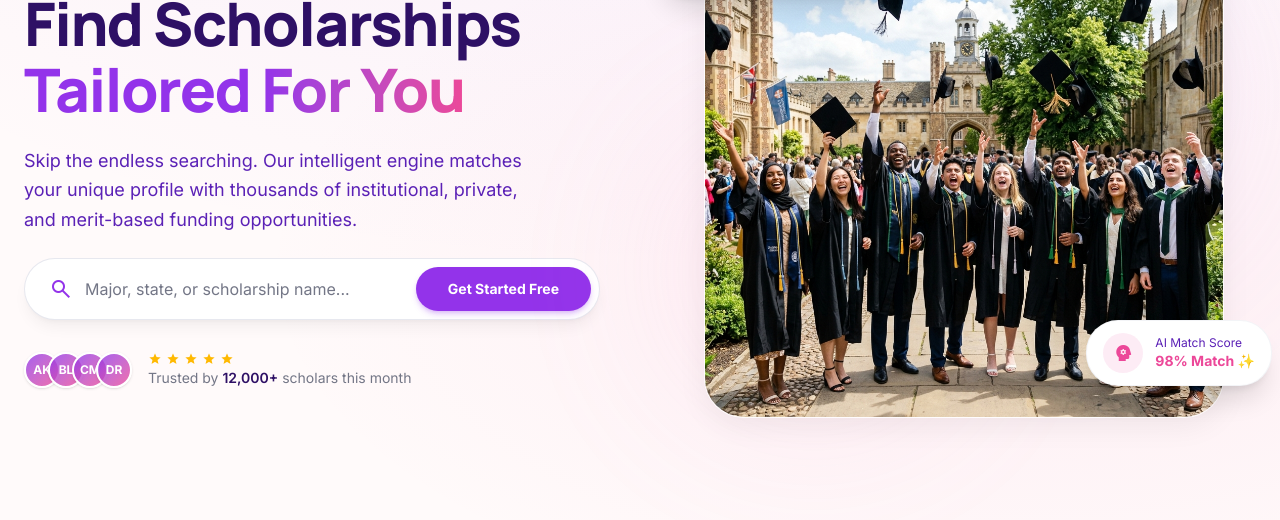
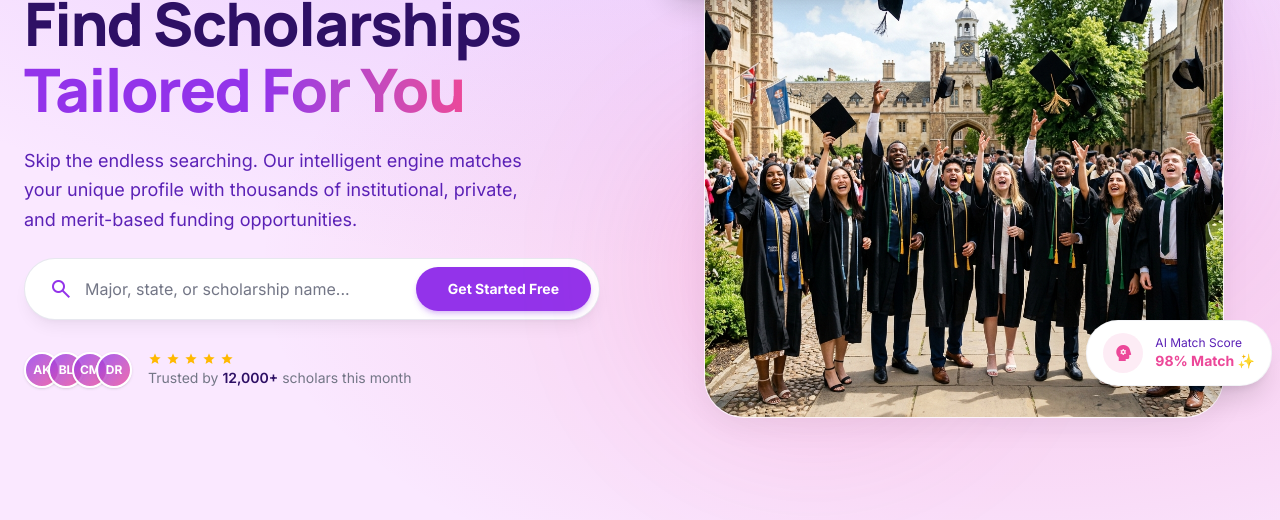
Before and after one commit to Sridharn97/ScholarQuest, a Next.js app in the folder ScholarQuest/: page / in a window 1280 px wide. Shown: the part 196-716 px from the top of the page. Built offline with nearby package versions, Linux system fonts and the light colour scheme; no server answers.

Commit message:
New Change

```diff
--- a/ScholarQuest/app/(admin)/provider/page.jsx
+++ b/ScholarQuest/app/(admin)/provider/page.jsx
@@ -21,7 +21,7 @@ export default function ProviderDashboard() {
   return (
     <div>
       {toast && (
-        <div className="fixed top-6 right-6 z-50 bg-green-600 text-white px-5 py-3 rounded-2xl shadow-xl flex items-center gap-2 font-label-md">
+        <div className="fixed top-6 right-6 z-50 bg-success text-on-success px-5 py-3 rounded-2xl shadow-xl flex items-center gap-2 font-label-md">
           <span className="material-symbols-outlined" style={{ fontSize: '20px' }}>check_circle</span>
           {toast}
         </div>
--- a/ScholarQuest/app/(admin)/provider/scholarships/new/page.jsx
+++ b/ScholarQuest/app/(admin)/provider/scholarships/new/page.jsx
@@ -321,7 +321,7 @@ export default function PostScholarshipPage() {
                     <button
                       type="button"
                       onClick={() => addQuestion(section.id)}
-                      className="font-label-md text-primary hover:text-primary-dark flex items-center gap-1.5 py-2 px-3 hover:bg-primary/5 rounded-lg transition-colors"
+                      className="font-label-md text-primary hover:text-on-primary-fixed-variant flex items-center gap-1.5 py-2 px-3 hover:bg-primary/5 rounded-lg transition-colors"
                     >
                       <span className="material-symbols-outlined" style={{ fontSize: '18px' }}>add</span>
                       Add Question
--- a/ScholarQuest/app/(student)/discovery/page.jsx
+++ b/ScholarQuest/app/(student)/discovery/page.jsx
@@ -187,7 +187,7 @@ export default function DiscoveryPage() {
                           </div>
                           <div>
                             <p className="text-[10px] text-on-surface-variant uppercase tracking-wider font-bold mb-0.5">Match Score</p>
-                            <p className={`font-headline-md text-base font-extrabold ${isFeatured ? 'text-primary' : 'text-green-600'}`}>
+                            <p className={`font-headline-md text-base font-extrabold ${isFeatured ? 'text-primary' : 'text-success'}`}>
                               {s.match || '90%'}
                             </p>
                           </div>
--- a/ScholarQuest/app/globals.css
+++ b/ScholarQuest/app/globals.css
@@ -6,8 +6,8 @@
   --color-primary: #9333ea; /* Purple-600 */
   --color-secondary: #ec4899; /* Pink-500 */
   --color-tertiary: #f59e0b; /* Amber-500 */
-  --color-background: #fffafa; /* Extremely faint pink/purple background */
-  --color-surface: #fffafa;
+  --color-background: #fae8ff; /* Stronger fuchsia/pink background for even better visibility */
+  --color-surface: #fae8ff;
   --color-surface-bright: #ffffff;
   --color-surface-dim: #f3e8ff;
   --color-surface-container-lowest: #ffffff;
@@ -50,6 +50,21 @@
   --color-error-container: #ffdad6;
   --color-on-error: #ffffff;
   --color-on-error-container: #93000a;
+
+  --color-success: #15803d; /* green-700 */
+  --color-success-container: #dcfce7; /* green-100 */
+  --color-on-success: #ffffff;
+  --color-on-success-container: #14532d; /* green-900 */
+
+  --color-warning: #b45309; /* amber-700 */
+  --color-warning-container: #fef3c7; /* amber-100 */
+  --color-on-warning: #ffffff;
+  --color-on-warning-container: #78350f; /* amber-900 */
+
+  --color-info: #1d4ed8; /* blue-700 */
+  --color-info-container: #dbeafe; /* blue-100 */
+  --color-on-info: #ffffff;
+  --color-on-info-container: #1e3a8a; /* blue-900 */
 
   /* Spacing */
   --spacing-gutter: 24px;
@@ -181,6 +196,26 @@
     --color-inverse-on-surface: #f9fafb;
     --color-outline: #9ca3af;
     --color-outline-variant: #d1d5db;
+
+    --color-error: #ba1a1a;
+    --color-error-container: #ffdad6;
+    --color-on-error: #ffffff;
+    --color-on-error-container: #93000a;
+
+    --color-success: #059669; /* emerald-600 */
+    --color-success-container: #d1fae5; /* emerald-100 */
+    --color-on-success: #ffffff;
+    --color-on-success-container: #064e3b; /* emerald-900 */
+
+    --color-warning: #d97706; /* amber-600 */
+    --color-warning-container: #fef3c7; /* amber-100 */
+    --color-on-warning: #ffffff;
+    --color-on-warning-container: #78350f; /* amber-900 */
+
+    --color-info: #2563eb; /* blue-600 */
+    --color-info-container: #dbeafe; /* blue-100 */
+    --color-on-info: #ffffff;
+    --color-on-info-container: #1e3a8a; /* blue-900 */
   }
 }
 
--- a/ScholarQuest/app/page.jsx
+++ b/ScholarQuest/app/page.jsx
@@ -54,7 +54,7 @@ export default function LandingPage() {
       <Navbar />
 
       {/* ======================== HERO ======================== */}
-      <section className="relative overflow-hidden pt-16 pb-24 px-6" style={{ background: 'radial-gradient(ellipse 80% 60% at 50% -10%, rgba(168,85,247,0.08), transparent), radial-gradient(ellipse 60% 40% at 80% 50%, rgba(236,72,153,0.07), transparent)' }}>
+      <section className="relative overflow-hidden pt-16 pb-24 px-6" style={{ background: 'radial-gradient(ellipse 80% 60% at 50% -10%, rgba(168,85,247,0.25), transparent), radial-gradient(ellipse 60% 40% at 80% 50%, rgba(236,72,153,0.20), transparent)' }}>
         <div className="max-w-7xl mx-auto">
           <div className="grid grid-cols-1 lg:grid-cols-2 gap-16 items-center min-h-[580px]">
 
@@ -130,8 +130,8 @@ export default function LandingPage() {
             {/* Right — Hero Image */}
             <div className="relative hidden lg:flex items-center justify-center">
               {/* Colorful floating orbs behind hero image */}
-              <div className="absolute top-[-10%] right-[-10%] w-[500px] h-[500px] rounded-full opacity-40 filter blur-[80px]" style={{ background: 'radial-gradient(circle, rgba(216,180,254,0.6) 0%, rgba(216,180,254,0) 70%)' }} />
-              <div className="absolute bottom-[-10%] left-[-10%] w-[400px] h-[400px] rounded-full opacity-40 filter blur-[80px]" style={{ background: 'radial-gradient(circle, rgba(249,168,212,0.6) 0%, rgba(249,168,212,0) 70%)' }} />
+              <div className="absolute top-[-10%] right-[-10%] w-[500px] h-[500px] rounded-full opacity-50 filter blur-[80px]" style={{ background: 'radial-gradient(circle, rgba(168,85,247,0.5) 0%, rgba(168,85,247,0) 70%)' }} />
+              <div className="absolute bottom-[-10%] left-[-10%] w-[400px] h-[400px] rounded-full opacity-50 filter blur-[80px]" style={{ background: 'radial-gradient(circle, rgba(236,72,153,0.5) 0%, rgba(236,72,153,0) 70%)' }} />
 
               <div className="relative w-full aspect-square max-w-[520px] rounded-3xl overflow-hidden border border-white/60 shadow-[0_8px_30px_rgb(0,0,0,0.06)] bg-white/40 backdrop-blur-md flex items-center justify-center p-4">
                 <Image
@@ -239,7 +239,7 @@ export default function LandingPage() {
               </Link>
             </div>
             <div className="relative h-72 lg:h-full min-h-[360px] flex items-center justify-center p-8 bg-gradient-to-br from-[#faf5ff] via-[#fdf2f8] to-[#fffbeb]">
-              <div className="absolute top-[-10%] right-[-10%] w-[300px] h-[300px] rounded-full opacity-40 filter blur-[60px]" style={{ background: 'radial-gradient(circle, rgba(216,180,254,0.5) 0%, rgba(216,180,254,0) 70%)' }} />
+              <div className="absolute top-[-10%] right-[-10%] w-[300px] h-[300px] rounded-full opacity-50 filter blur-[60px]" style={{ background: 'radial-gradient(circle, rgba(168,85,247,0.5) 0%, rgba(168,85,247,0) 70%)' }} />
               <Image src="/ai_matcher_new_realistic.png" alt="AI Scholarship Matching" fill sizes="(max-width: 1024px) 100vw, 48vw" className="object-cover rounded-3xl p-4 z-10" unoptimized />
             </div>
           </div>
@@ -247,7 +247,7 @@ export default function LandingPage() {
       </section>
 
       {/* ======================== HOW IT WORKS ======================== */}
-      <section className="py-28 px-6" style={{ background: 'radial-gradient(ellipse 80% 50% at 50% 100%, rgba(168,85,247,0.04), transparent)' }}>
+      <section className="py-28 px-6" style={{ background: 'radial-gradient(ellipse 80% 50% at 50% 100%, rgba(168,85,247,0.15), transparent)' }}>
         <div className="max-w-7xl mx-auto">
           <div className="text-center mb-16 max-w-xl mx-auto">
             <p className="text-sm font-bold text-secondary uppercase tracking-widest mb-3">Simple Process</p>
--- a/ScholarQuest/components/dashboard/ProviderEducationLevelChart.jsx
+++ b/ScholarQuest/components/dashboard/ProviderEducationLevelChart.jsx
@@ -12,10 +12,10 @@ export default function ProviderEducationLevelChart({ applications = [] }) {
 
   const data = [
     { label: 'Undergraduate', count: undergraduate, color: 'var(--color-primary)', bg: 'bg-primary' },
-    { label: 'Postgraduate', count: postgraduate, color: '#3b82f6', bg: 'bg-blue-500' },
-    { label: 'Diploma', count: diploma, color: '#22c55e', bg: 'bg-green-500' },
-    { label: 'PhD', count: phd, color: '#eab308', bg: 'bg-yellow-500' },
-    { label: 'High School', count: highSchool, color: '#ef4444', bg: 'bg-red-500' },
+    { label: 'Postgraduate', count: postgraduate, color: 'var(--color-info)', bg: 'bg-info' },
+    { label: 'Diploma', count: diploma, color: 'var(--color-success)', bg: 'bg-success' },
+    { label: 'PhD', count: phd, color: 'var(--color-warning)', bg: 'bg-warning' },
+    { label: 'High School', count: highSchool, color: 'var(--color-error)', bg: 'bg-error' },
   ];
 
   const c = 219.9; // 2 * pi * 35
```
Also changed, not shown: ScholarQuest/app/(admin)/provider/scholarships/page.jsx (+14 -14 lines), ScholarQuest/components/dashboard/ProviderStatusBreakdown.jsx (+12 -12 lines).
